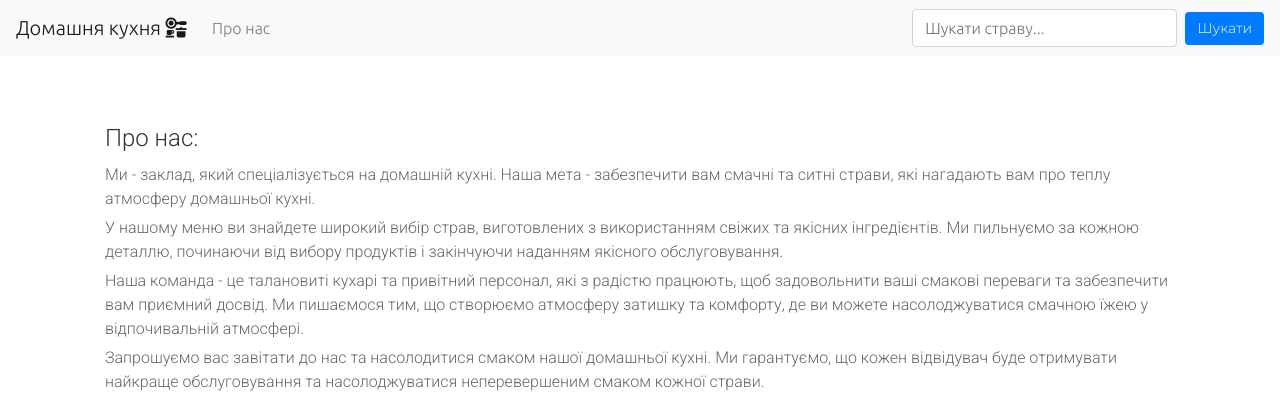
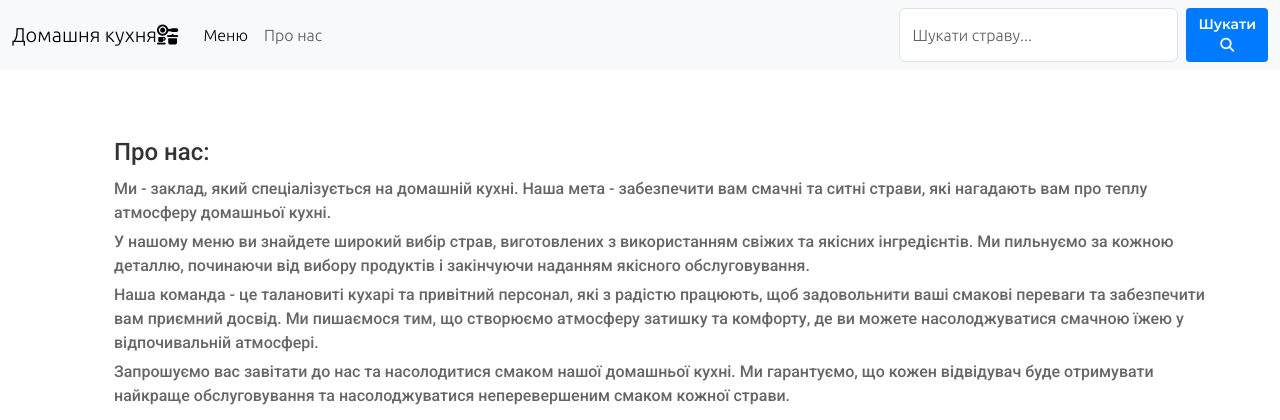
Before and after one commit to Kazak2410/HomeKitchen, a Django app: page /about/ in a window 1280 px wide. Shown: the top 420 px of the page. Run offline with Django 4.2, Linux system fonts and the light colour scheme; some libraries are stand-ins or nearby versions.

Commit message:
add carousel in home_page

```diff
--- a/dishes/models.py
+++ b/dishes/models.py
@@ -4,6 +4,7 @@ from django.urls import reverse
 
 class Category(models.Model):
     name = models.CharField(max_length=250)
+    slug = models.SlugField(unique=True)
 
     def __str__(self):
         return self.name
--- a/dishes/urls.py
+++ b/dishes/urls.py
@@ -4,6 +4,5 @@ from .views import DishCreateView, DishDetailView, search
 urlpatterns = [
     path('create-dish/', DishCreateView.as_view(), name='create-dish'),
     path('dish-detail/<slug:slug>/', DishDetailView.as_view(), name='dish-detail'),
-    path('search/', search, name='search')
-
+    path('search/', search, name='search_page'),
 ]
--- a/dishes/views.py
+++ b/dishes/views.py
@@ -1,7 +1,8 @@
 from django.shortcuts import render
 from django.views.generic.edit import CreateView
 from django.views.generic.detail import DetailView
-from .models import Dish
+from django.views.generic import ListView
+from .models import Dish, Category
 from .forms import DishForm
 from django.urls import reverse_lazy
 from django.db.models.functions import Lower
--- a/pages/urls.py
+++ b/pages/urls.py
@@ -1,7 +1,8 @@
 from django.urls import path
-from .views import HomePageView, AboutPageView
+from .views import HomePageView, AboutPageView, MenuPageView
 
 urlpatterns = [
-    path('', HomePageView.as_view(), name='home_page'),
+    path('menu/', MenuPageView.as_view(), name='menu_page'),
     path('about/', AboutPageView.as_view(), name='about_page'),
+    path('', HomePageView.as_view(), name='home_page')
 ]
--- a/pages/views.py
+++ b/pages/views.py
@@ -1,6 +1,21 @@
 from typing import Any, Dict
 from django.views.generic import ListView, TemplateView
 from dishes.models import Dish, Category
+
+
+class MenuPageView(ListView):
+    model = Dish
+    template_name = 'menu.html'
+
+    def get_context_data(self, **kwargs):
+        context = super().get_context_data(**kwargs)
+        context['dish_list'] = Dish.objects.all()
+        context['dish_category'] = Category.objects.all()
+        return context
+
+
+class AboutPageView(TemplateView):
+    template_name = 'about.html'
 
 
 class HomePageView(ListView):
@@ -12,7 +27,3 @@ class HomePageView(ListView):
         context['dish_list'] = Dish.objects.all()
         context['dish_category'] = Category.objects.all()
         return context
-
-
-class AboutPageView(TemplateView):
-    template_name = 'about.html'
--- a/static/css/styles.css
+++ b/static/css/styles.css
@@ -1,12 +1,13 @@
 @import url('https://fonts.googleapis.com/css2?family=Ubuntu:wght@300&display=swap');
+@import url('https://fonts.googleapis.com/css2?family=Open+Sans:wght@300&family=Roboto:wght@500&display=swap');
 @import url('https://fonts.googleapis.com/css2?family=Roboto:wght@300&display=swap');
 @import url('https://fonts.googleapis.com/css2?family=Poppins:wght@300&display=swap');
-@import url('https://fonts.googleapis.com/css2?family=Montserrat:wght@300&display=swap');
 @import url('https://fonts.googleapis.com/css2?family=Open+Sans:wght@300&display=swap');
+@import url('https://fonts.googleapis.com/css2?family=Montserrat:wght@600&display=swap');
 
 .dish-image {
-    max-width: 300px;
-    max-height: 200px;
+    max-width: 350px;
+    max-height: 250px;
     border-radius: 5px;
 }
 
@@ -36,8 +37,13 @@ nav {
 
 .dish-ingredients {
     font-family: "Roboto";
+    font-weight: 300;
     color:  #777;
     margin-top: 8px;
+}
+
+.category-name {
+    font-family: 'Montserrat';
 }
 
 .btn {
@@ -84,10 +90,6 @@ nav {
     color: #666;
     font-size: 16px;
     line-height: 1.5;
-}
-
-.category-name {
-    font-family: "Open Sans";
 }
 
 html, body {
--- a/templates/base.html
+++ b/templates/base.html
@@ -7,7 +7,8 @@
     <meta name="viewport" content="width=device-width, initial-scale=1.0">
 
     <!-- bootstrap -->
-    <link rel="stylesheet" href="https://cdn.jsdelivr.net/npm/bootstrap@4.0.0/dist/css/bootstrap.min.css" integrity="sha384-Gn5384xqQ1aoWXA+058RXPxPg6fy4IWvTNh0E263XmFcJlSAwiGgFAW/dAiS6JXm" crossorigin="anonymous">
+    <link href="https://cdn.jsdelivr.net/npm/bootstrap@5.3.0/dist/css/bootstrap.min.css" rel="stylesheet" integrity="sha384-9ndCyUaIbzAi2FUVXJi0CjmCapSmO7SnpJef0486qhLnuZ2cdeRhO02iuK6FUUVM" crossorigin="anonymous">
+    <script src="https://cdn.jsdelivr.net/npm/bootstrap@5.3.0/dist/js/bootstrap.bundle.min.js" integrity="sha384-geWF76RCwLtnZ8qwWowPQNguL3RmwHVBC9FhGdlKrxdiJJigb/j/68SIy3Te4Bkz" crossorigin="anonymous"></script>
 
     <!-- js -->
     <script src="https://code.jquery.com/jquery-3.2.1.slim.min.js" integrity="sha384-KJ3o2DKtIkvYIK3UENzmM7KCkRr/rE9/Qpg6aAZGJwFDMVNA/GpGFF93hXpG5KkN" crossorigin="anonymous"></script>
@@ -20,26 +21,54 @@
     <!-- css styles -->
     <link rel="stylesheet" href="{% static 'css/styles.css' %}">
 
+    <!-- owl cdn -->
+    <script src="https://cdnjs.cloudflare.com/ajax/libs/OwlCarousel2/2.3.4/owl.carousel.min.js" integrity="sha512-bPs7Ae6pVvhOSiIcyUClR7/q2OAsRiovw4vAkX+zJbw3ShAeeqezq50RIIcIURq7Oa20rW2n2q+fyXBNcU9lrw==" crossorigin="anonymous" referrerpolicy="no-referrer"></script>
+    <link rel="stylesheet" href="https://cdnjs.cloudflare.com/ajax/libs/OwlCarousel2/2.3.4/assets/owl.carousel.min.css" integrity="sha512-tS3S5qG0BlhnQROyJXvNjeEM4UpMXHrQfTGmbQ1gKmelCxlSEBUaxhRBj/EFTzpbP4RVSrpEikbmdJobCvhE3g==" crossorigin="anonymous" referrerpolicy="no-referrer" />
+    <link rel="stylesheet" href="https://cdnjs.cloudflare.com/ajax/libs/OwlCarousel2/2.3.4/assets/owl.theme.default.min.css" integrity="sha512-sMXtMNL1zRzolHYKEujM2AqCLUR9F2C4/05cdbxjjLSRvMQIciEPCQZo++nk7go3BtSuK9kfa/s+a4f4i5pLkw==" crossorigin="anonymous" referrerpolicy="no-referrer" />
+    <link rel="stylesheet" href="https://cdnjs.cloudflare.com/ajax/libs/OwlCarousel2/2.3.4/assets/owl.theme.default.min.css" integrity="sha512-sMXtMNL1zRzolHYKEujM2AqCLUR9F2C4/05cdbxjjLSRvMQIciEPCQZo++nk7go3BtSuK9kfa/s+a4f4i5pLkw==" crossorigin="anonymous" referrerpolicy="no-referrer" />
+    <script>
+      $('.owl-carousel').owlCarousel({
+        loop:true,
+        margin:10,
+        nav:true,
+        responsive:{
+            0:{
+                items:1
+            },
+            600:{
+                items:3
+            },
+            1000:{
+                items:5
+            }
+        }
+    })
+    </script>
+
     <title>Home</title>
 </head>
 <body>
-    <nav class="navbar navbar-expand-lg navbar-light bg-light">
-        <a class="navbar-brand" href="{% url 'home_page' %}">Домашня кухня <i class="fa-solid fa-kitchen-set"></i></a>
-        <button class="navbar-toggler" type="button" data-toggle="collapse" data-target="#navbarSupportedContent" aria-controls="navbarSupportedContent" aria-expanded="false" aria-label="Toggle navigation">
+    <nav class="navbar navbar-expand-lg bg-body-tertiary">
+        <div class="container-fluid">
+          <a class="navbar-brand" href="{% url 'home_page' %}">Домашня кухня<i class="fa-solid fa-kitchen-set"></i></a>
+          <button class="navbar-toggler" type="button" data-bs-toggle="collapse" data-bs-target="#navbarTogglerDemo02" aria-controls="navbarTogglerDemo02" aria-expanded="false" aria-label="Toggle navigation">
             <span class="navbar-toggler-icon"></span>
-        </button>
-
-        <div class="collapse navbar-collapse" id="navbarSupportedContent">
-            <ul class="navbar-nav mr-auto">
-                <li class="nav-item">
-                    <a class="nav-link" href="{% url 'about_page' %}">Про нас</a>
-                </li>
+          </button>
+          <div class="collapse navbar-collapse" id="navbarTogglerDemo02">
+            <ul class="navbar-nav me-auto mb-2 mb-lg-0">
+              <li class="nav-item">
+                <a class="nav-link active" aria-current="page" href="{% url 'menu_page' %}">Меню</a>
+              </li>
+              <li class="nav-item">
+                <a class="nav-link" href="{% url 'about_page' %}">Про нас</a>
+              </li>
             </ul>
-            <form class="form-inline my-2 my-lg-0" action="{% url 'search' %}" method="POST">
-                {% csrf_token %}
-                <input class="form-control mr-sm-2" type="search" placeholder="Шукати страву..." aria-label="Search" name="searched">
-                <button class="btn btn-outline-success my-2 my-sm-0" type="submit">Шукати</button>
+            <form class="d-flex" role="search" method="POST" action="{% url 'search_page' %}">
+              {% csrf_token %}
+              <input class="form-control me-2" type="search" placeholder="Шукати страву..." aria-label="Search" name="searched">
+              <button class="btn btn-outline-success" type="submit">Шукати<i class="fa-solid fa-magnifying-glass"></i></button>
             </form>
+          </div>
         </div>
     </nav>
     <div class="container mt-5">
```
Also changed, not shown: templates/home.html (+37 -20 lines), templates/menu.html (added, +26 -0 lines), db.sqlite3, dishes/migrations/0001_initial.py, templates/category_menu.html (added).
